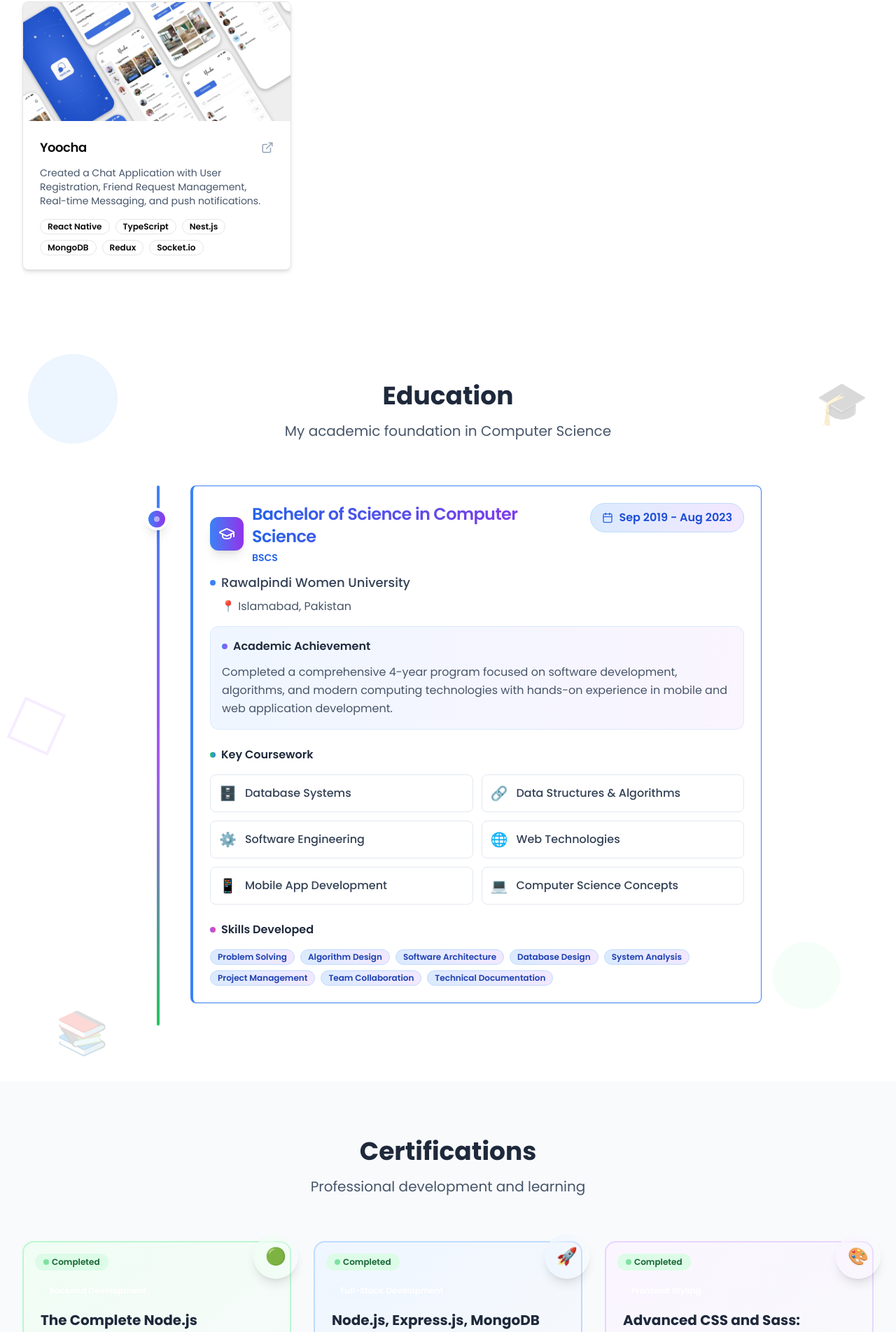
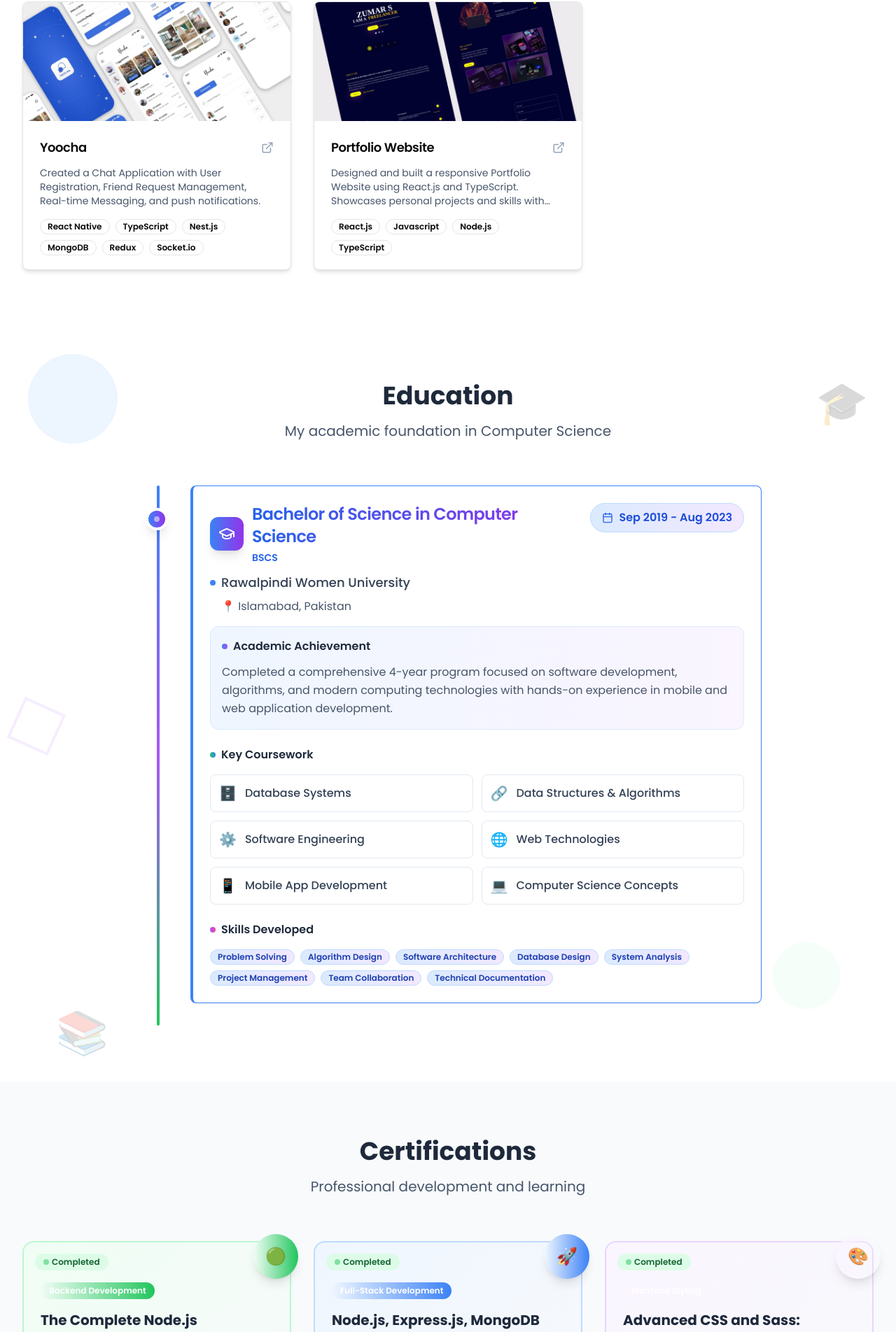
Before and after one commit to ItsZumar/PersonalPortfolio, a Next.js app: page / in a window 1280 px wide. Shown: the part 3062-4966 px from the top of the page at 70% size. Built offline with nearby package versions, Linux system fonts and the light colour scheme.

Commit message:
Added new project

```diff
--- a/components/experience.tsx
+++ b/components/experience.tsx
@@ -3,7 +3,7 @@
 import { Card, CardContent, CardHeader, CardTitle } from "@/components/ui/card";
 import { Badge } from "@/components/ui/badge";
 import { ExternalLink } from "lucide-react";
-import { experience, shadowColors } from "@/lib/constants";
+import { experience } from "@/lib/constants";
 import SectionHeading from "@/components/ui/section-heading";
 
 export default function Experience() {
@@ -14,6 +14,13 @@ export default function Experience() {
 
         <div className="grid md:grid-cols-2 lg:grid-cols-3 gap-8">
           {experience.projects.map((project, index) => {
+            const shadowColors = [
+              "hover:shadow-green-500/20",
+              "hover:shadow-purple-500/20",
+              "hover:shadow-red-500/20",
+              "hover:shadow-blue-500/20",
+              "hover:shadow-yellow-500/20",
+            ];
             return (
               <a key={index} href={project.link} target="_blank" rel="noopener noreferrer" className="block">
                 <Card
--- a/lib/constants.ts
+++ b/lib/constants.ts
@@ -184,24 +184,16 @@ export const experience = {
       link: "https://github.com/haseebthedev/yoocha-frontend-mobile",
       image: "/yoocha.png",
     },
-    // {
-    //   name: "Palm Houses",
-    //   tech: ["Payload CMS", "Next.js", "Node.js", "TypeScript", "MongoDB", "XML", "REST API"],
-    //   description:
-    //     "Developed a Property Listing Platform with custom XML Importer, flexible mapping rules, and seamless Payload CMS integration.",
-    //   link: "https://github.com/ItsZumar",
-    //   image: "/placeholder.svg",
-    // },
+    {
+      name: "Portfolio Website",
+      tech: ["React.js", "Javascript", "Node.js", "TypeScript"],
+      description:
+        "Designed and built a responsive Portfolio Website using React.js and TypeScript. Showcases personal projects and skills with clean UI and smooth navigation.",
+      link: "https://github.com/ItsZumar/PortfolioWebsite",
+      image: "/portfolio.png",
+    },
   ],
 };
-
-export const shadowColors = [
-  "hover:shadow-green-500/20",
-  "hover:shadow-purple-500/20",
-  "hover:shadow-red-500/20",
-  "hover:shadow-blue-500/20",
-  "hover:shadow-yellow-500/20",
-];
 
 // Education Data
 // Constants
@@ -243,7 +235,7 @@ export const certifications = [
     icon: "🟢",
     category: "Backend Development",
     skills: ["Node.js", "Express.js", "MongoDB", "REST APIs"],
-    color: "from-green-400 to-emerald-500",
+    color: "bg-green-500",
     bgColor: "from-green-50 to-emerald-50",
     borderColor: "border-green-200",
   },
@@ -253,7 +245,7 @@ export const certifications = [
     icon: "🚀",
     category: "Full-Stack Development",
     skills: ["CRUD Operations", "Authentication", "Database Design", "API Development"],
-    color: "from-blue-400 to-cyan-500",
+    color: "bg-blue-500",
     bgColor: "from-blue-50 to-cyan-50",
     borderColor: "border-blue-200",
   },
@@ -263,7 +255,7 @@ export const certifications = [
     icon: "🎨",
     category: "Frontend Styling",
     skills: ["CSS Grid", "Flexbox", "Sass", "Animations", "Responsive Design"],
-    color: "from-purple-400 to-pink-500",
+    color: "bg-purple-500",
     bgColor: "from-purple-50 to-pink-50",
     borderColor: "border-purple-200",
   },
```
Also changed, not shown: public/portfolio.png (added).
